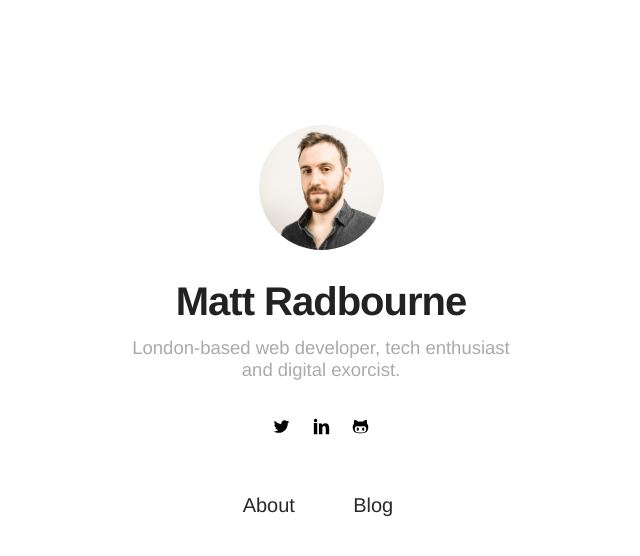
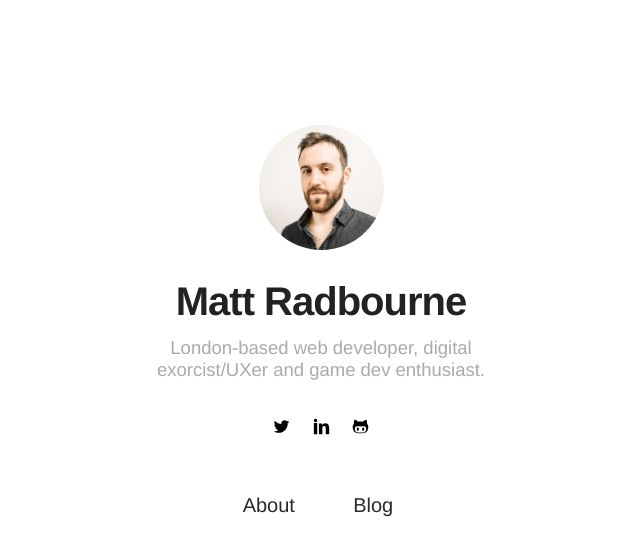
Before and after one commit to mradbourne/mradbourne.github.io, a Jekyll site: the page built from index.html, in a window 1280 px wide. Shown: the top 556 px of the page, without its empty margins (319-959 px from the left). Built offline with Jekyll 4.4.1, drawn with Linux system fonts in a browser that asks for light colours.

Commit message:
Update URL and bio

```diff
--- a/_config.yml
+++ b/_config.yml
@@ -1,12 +1,12 @@
 # main text of home
 name: Matt Radbourne
-bio: 'London-based web developer, tech enthusiast and digital exorcist.'
+bio: 'London-based web developer, digital exorcist/UXer and game dev enthusiast.'
 
 # if it's an external image, update below for true
 external-image: false
 picture: 'assets/images/matt-radbourne_512x512.jpg'
 
-url: http://radbourne.me
+url: http://radbourne.net
 # your url: http://USERNAME.github.io
 
 permalink: /blog/:title/
```
